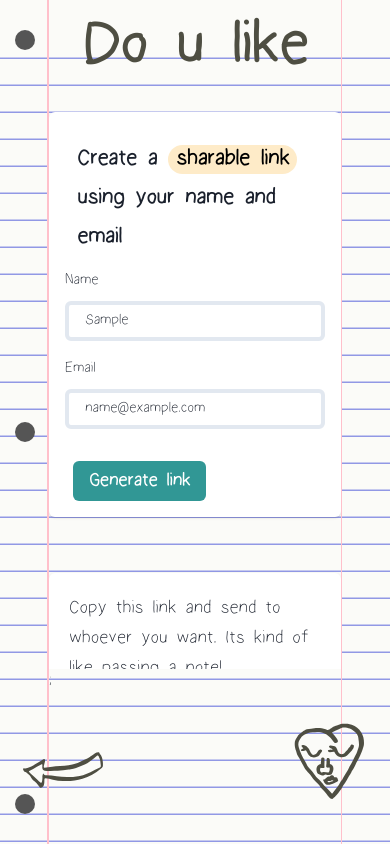
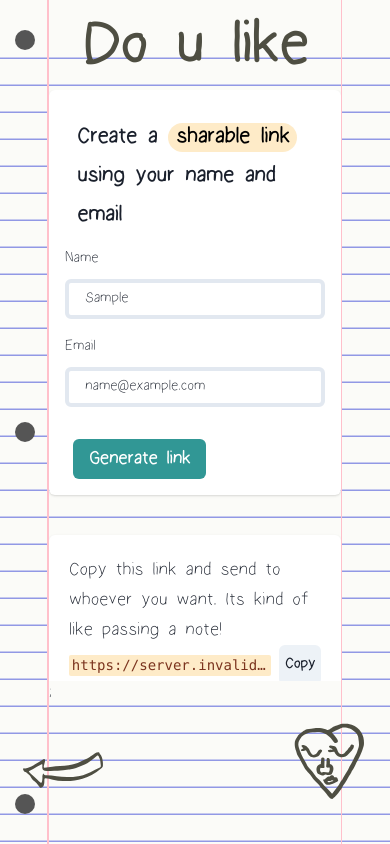
Before and after one commit to andregcab/do-you-like-me, a Next.js app: page /send-note in a window 390 px wide. Both pictures are taken after typing "Sample", "name@example.com" into the empty fields and a click on the button "Generate link". Built offline with nearby package versions, Linux system fonts and the light colour scheme; no server answers.

Commit message:
improves mobile styling

```diff
--- a/src/pages/send-note/index.tsx
+++ b/src/pages/send-note/index.tsx
@@ -132,7 +132,7 @@ const SendNote = () => {
         </Card>
         <Box maxW="100%">
           {generatedLink && (
-            <Card mt={14} variant="elevated">
+            <Card mt={10} variant="elevated">
               <CardBody>
                 <Text fontSize="xl">
                   Copy this link and send to whoever you want. Its
--- a/src/styles/BackButton.module.scss
+++ b/src/styles/BackButton.module.scss
@@ -38,6 +38,6 @@
     font-size: 3rem;
   }
   .backBtn {
-    bottom: 6%;
+    bottom: 5%;
   }
 }
--- a/src/styles/EmailForm.module.scss
+++ b/src/styles/EmailForm.module.scss
@@ -3,7 +3,7 @@
   flex-direction: column;
   align-items: center;
   margin-top: 8rem;
-  height: 66vh;
+  height: 70vh;
   overflow: scroll;
   padding-bottom: 2rem;
   input,
@@ -19,7 +19,7 @@
 
 @media (max-width: 768px) {
   .container {
-    margin-top: 16%;
+    margin-top: 2.5rem;
     input,
     span,
     label {
--- a/src/styles/PassedNote.module.scss
+++ b/src/styles/PassedNote.module.scss
@@ -36,7 +36,7 @@
 
 @media only screen and (max-device-width: 480px) {
   .passed_note {
-    margin-top: 4rem;
+    margin-top: 3rem;
     > div {
       margin: 2rem 0;
       label {
```
